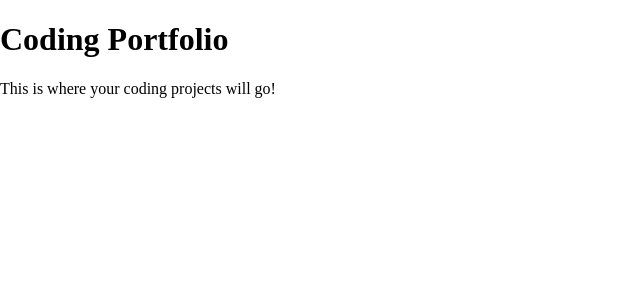
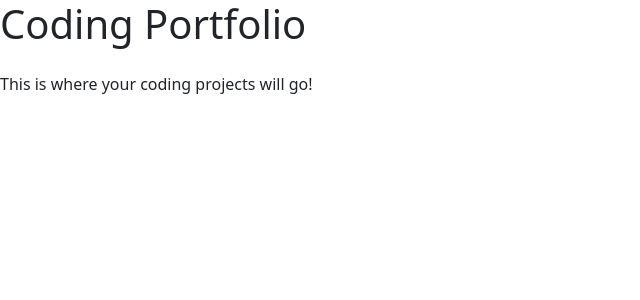
Before and after one commit to calebyhan/calebhan, a React (Create React App) app: page /coding in a window 1280 px wide. Shown: the top 300 px of the page, without its empty margins (0-640 px from the left). Built offline with nearby package versions, Linux system fonts and the light colour scheme.

Commit message:
vercel test 4

```diff
--- a/package.json
+++ b/package.json
@@ -2,7 +2,7 @@
   "name": "calebhan",
   "version": "0.1.0",
   "private": true,
-  "homepage": "calebhan.top",
+  "homepage": "https://calebhan.top",
   "dependencies": {
     "@testing-library/dom": "^10.4.0",
     "@testing-library/jest-dom": "^6.6.3",
@@ -10,11 +10,12 @@
     "@testing-library/user-event": "^13.5.0",
     "@vercel/analytics": "^1.5.0",
     "@vercel/speed-insights": "^1.2.0",
+    "bootstrap": "^5.3.3",
     "react": "^19.0.0",
     "react-dom": "^19.0.0",
     "react-router-dom": "^7.3.0",
     "react-scripts": "5.0.1",
-    "web-vitals": "^2.1.4"
+    "webpack": "^5.98.0"
   },
   "scripts": {
     "start": "react-scripts start",
--- a/public/index.html
+++ b/public/index.html
@@ -2,11 +2,11 @@
 <html lang="en">
   <head>
     <meta charset="utf-8" />
-    <link rel="icon" href="%PUBLIC_URL%/icon.jpg" />
+    <link rel="icon" href="%PUBLIC_URL%/icon.ico" />
     <meta name="viewport" content="width=device-width, initial-scale=1" />
     <meta name="theme-color" content="#000000" />
     <title>Caleb Han</title>
-    <base href="%PUBLIC_URL%/" />
+<!--    <base href="%PUBLIC_URL%/" />-->
   </head>
   <body>
     <noscript>You need to enable JavaScript to run this app.</noscript>
--- a/src/App.js
+++ /dev/null
@@ -1,29 +0,0 @@
-import { BrowserRouter as Router, Route, Routes } from "react-router-dom";
-
-import "./App.css";
-import CameraUI from "./CameraUI";
-import Coding from "./Coding";
-import Photography from "./Photography";
-import About from "./About";
-
-import { Analytics } from "@vercel/analytics/react";
-import { SpeedInsights } from "@vercel/speed-insights/react";
-
-function App() {
-    return (
-        <Router>
-            <div className="bg-gray-900 min-h-screen flex justify-center items-center">
-                <Routes>
-                    <Route path="/" element={<CameraUI />} />
-                    <Route path="/coding" element={<Coding />} />
-                    <Route path="/photography" element={<Photography />} />
-                    <Route path="/about" element={<About />} />
-                </Routes>
-            </div>
-            <Analytics />
-            <SpeedInsights />
-        </Router>
-    );
-}
-
-export default App;
--- a/src/index.js
+++ b/src/index.js
@@ -1,8 +1,36 @@
+import {BrowserRouter, Route, Routes} from "react-router-dom";
 import React from "react";
 import ReactDOM from "react-dom/client";
-import App from "./App";
+import 'bootstrap/dist/css/bootstrap.min.css';
 
-const root = ReactDOM.createRoot(document.getElementById("root"));
+import "./styles.css";
+
+import CameraUI from "./pages/CameraUI";
+import Coding from "./pages/Coding";
+import Photography from "./pages/Photography";
+import About from "./pages/About";
+
+import { Analytics } from "@vercel/analytics/react";
+import { SpeedInsights } from "@vercel/speed-insights/react";
+
+function App() {
+    return (
+        <BrowserRouter>
+            <Routes>
+                <Route path="/" element={<CameraUI />} />
+                <Route path="/coding" element={<Coding />} />
+                <Route path="/photography" element={<Photography />} />
+                <Route path="/about" element={<About />} />
+            </Routes>
+            <Analytics />
+            <SpeedInsights />
+        </BrowserRouter>
+    );
+}
+
+const root = ReactDOM.createRoot(document.getElementById('root'));
 root.render(
-    <App />
+    <React.StrictMode>
+        <App />
+    </React.StrictMode>
 );
--- a/src/About.js
+++ b/src/pages/About.js
@@ -2,7 +2,7 @@ import React from "react";
 
 const About = () => {
     return (
-        <div className="bg-gray-800 text-white p-8 w-full h-screen flex justify-center items-center">
+        <div className="bg-gray-800 p-8 w-full h-screen flex justify-center items-center">
             <h1 className="text-3xl font-bold">About Me</h1>
             <p className="mt-4">This is a section where you can tell the world about yourself!</p>
         </div>
--- a/src/CameraUI.js
+++ b/src/pages/CameraUI.js
@@ -32,6 +32,7 @@ const CameraUI = () => {
 
                 {/* Circular Navigation Button with Emojis */}
                 <circle cx={circleX} cy={circleY} r={circleRadius} fill="#2D2D2D" stroke="#505050" strokeWidth="2" />
+
                 <text x={circleX} y={circleY - 12} fontSize="16" fill="#FFFFFF" textAnchor="middle" cursor="pointer" onClick={() => navigate("/coding")}>
                     💻
                 </text>
--- a/src/Coding.js
+++ b/src/pages/Coding.js
@@ -2,7 +2,7 @@ import React from "react";
 
 const Coding = () => {
     return (
-        <div className="bg-gray-800 text-white p-8 w-full h-screen flex justify-center items-center">
+        <div className="bg-gray-800 p-8 w-full h-screen flex justify-center items-center">
             <h1 className="text-3xl font-bold">Coding Portfolio</h1>
             <p className="mt-4">This is where your coding projects will go!</p>
         </div>
--- a/src/Photography.js
+++ b/src/pages/Photography.js
@@ -2,7 +2,7 @@ import React from "react";
 
 const Photography = () => {
     return (
-        <div className="bg-gray-800 text-white p-8 w-full h-screen flex justify-center items-center">
+        <div className="bg-gray-800 p-8 w-full h-screen flex justify-center items-center">
             <h1 className="text-3xl font-bold">Photography Portfolio</h1>
             <p className="mt-4">This is where your photography work will be showcased!</p>
         </div>
```
Also changed, not shown: public/icon.jpg (deleted), src/styles.css (renamed from src/App.css), 1 other file (tests, documents, lock files or other folders).
